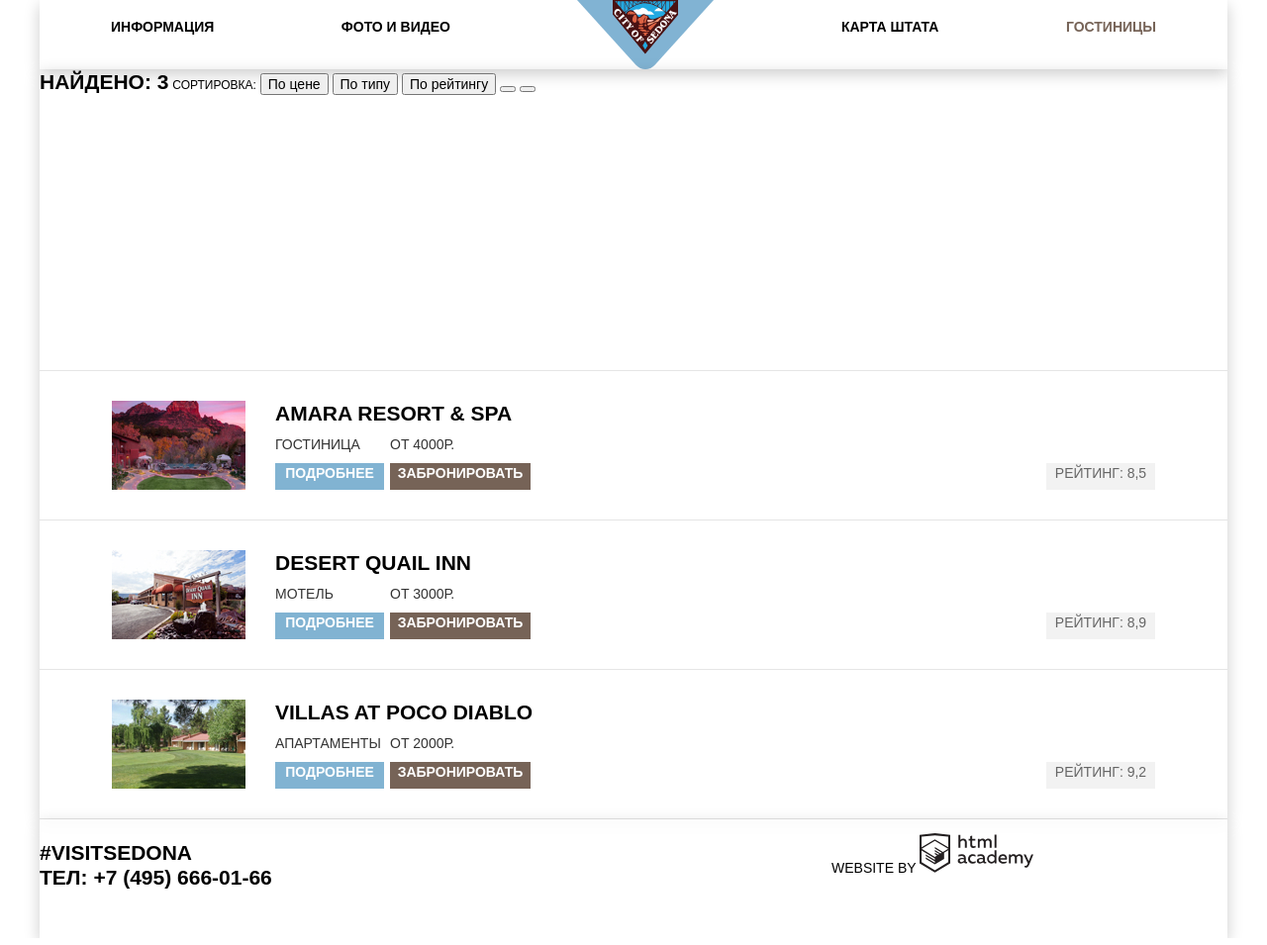
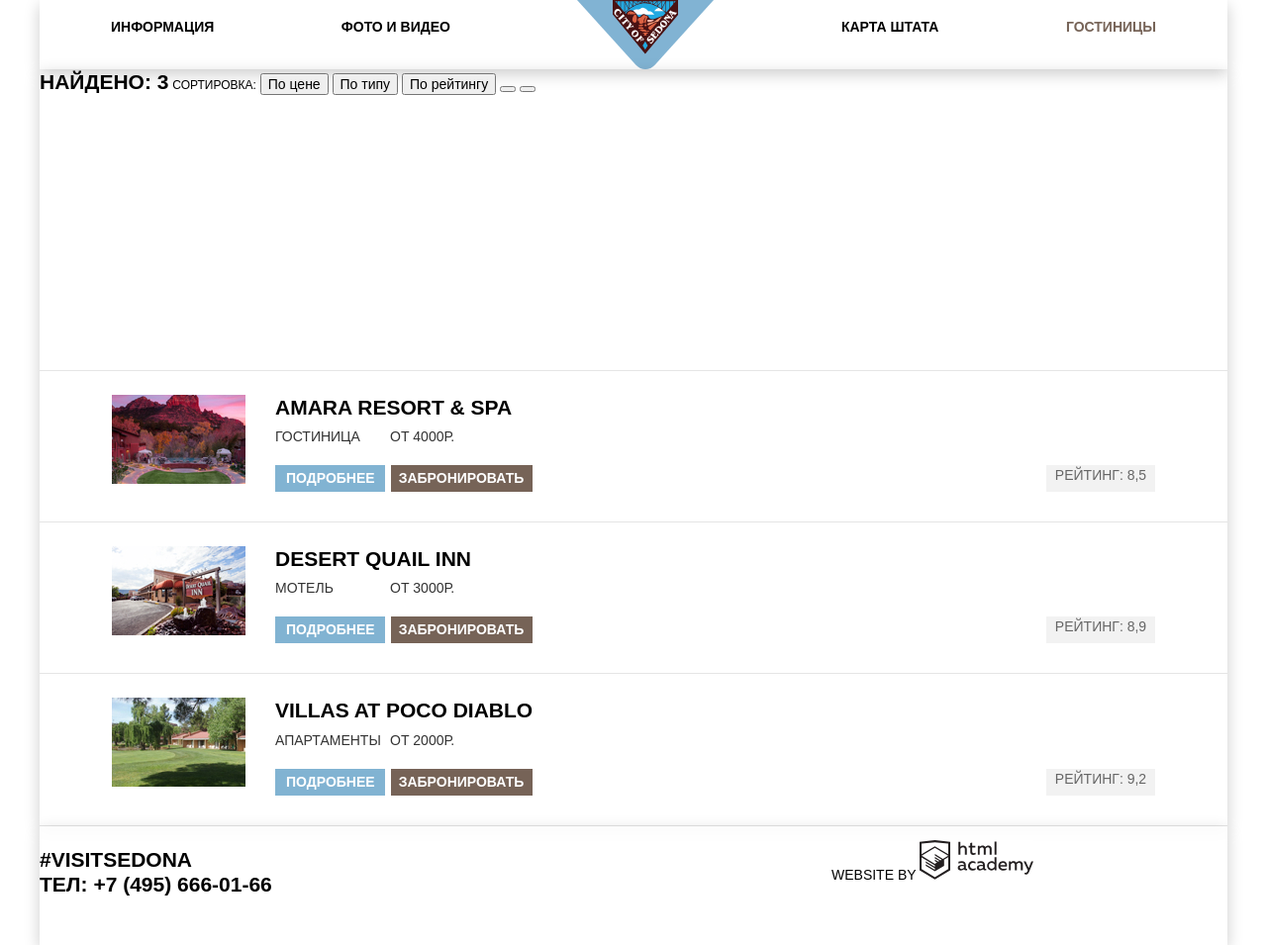
Before and after one commit to Juliet94/1584775-sedona-29, a plain HTML site: page hotels.html in a window 1280 px wide. Shown: the whole page at 99% size. Drawn offline with Linux system fonts and the light colour scheme.

Commit message:
Мелкие правки

```diff
--- a/css/style.css
+++ b/css/style.css
@@ -47,11 +47,8 @@
 
 /* Global */
 
-html {
+body {
   overflow-y: scroll;
-}
-
-body {
   min-width: 1200px;
   margin: 0;
   padding: 0;
@@ -64,6 +61,7 @@
   background-color: var(--basic-white);
   background-position: top center;
   background-repeat: no-repeat;
+
 }
 
 a {
@@ -93,6 +91,13 @@
   margin: -1px;
 }
 
+.container {
+  display: grid;
+  width: 1200px;
+  margin: 0 auto;
+  box-shadow: 0 5px 15px var(--basic-shadow);
+}
+
 /* Grid */
 
 .page-body {
@@ -102,15 +107,21 @@
   align-content: start;
 }
 
+.page-main {
+  grid-template-columns: 1fr;
+  grid-template-rows: min-content 1fr;
+}
+
+.page-footer .container {
+  display: grid;
+  grid-template-columns: 1fr 1fr 1fr;
+  min-height: 120px;
+}
+
 /* Navigation */
 
 .header {
   margin: 0 auto;
-}
-
-.container-header {
-  width: 1200px;
-  box-shadow: 0 5px 15px var(--basic-shadow);
 }
 
 .header-nav {
@@ -169,17 +180,6 @@
   color: var(--basic-black);
   mix-blend-mode: normal;
   opacity: 0.3;
-}
-
-/* Main */
-
-.container {
-  display: grid;
-  grid-template-columns: 1fr;
-  grid-template-rows: min-content 1fr;
-  width: 1200px;
-  margin: 0 auto;
-  box-shadow: 0 5px 15px var(--basic-shadow);
 }
 
 /* Short-info */
@@ -369,13 +369,6 @@
   margin: 0 auto 0 auto;
   min-height: 120px;
   background-color: var(--basic-footer);
-  box-shadow: 0 5px 15px var(--basic-shadow);
-}
-
-.container-footer {
-  display: grid;
-  grid-template-columns: 1fr 1fr 1fr;
-  width: 1200px;
 }
 
 .footer-contacts {
@@ -462,15 +455,15 @@
   display: flex;
   flex-wrap: wrap;
   flex-direction: row;
-  justify-content: space-between;
+  justify-content: flex-start;
   align-content: space-between;
-  width: 258px;
+  width: 290px;
   min-height: 90px;
   margin-left: 30px;
 }
 
 .hotels-info-wrapper p {
-  margin: 0;
+  margin: 7px 6px 18px 0;
 }
 
 .catalog-hotels-img {
@@ -506,7 +499,6 @@
 }
 
 .catalog-hotels-price {
-  width: min-content;
   min-width: 142px;
   font-size: 14px;
   line-height: 1.5;
@@ -525,7 +517,6 @@
 /* Link */
 
 .hotels-info-wrapper .link {
-  height: 27px;
   font-size: 14px;
   line-height: 1.5;
   font-weight: 700;
@@ -535,12 +526,13 @@
 }
 
 .link.link-brown {
-  width: 142px;
+  padding: 3px 9px 3px 8px;
+  margin-left: 6px;
   background-color: var(--basic-brown);
 }
 
 .link.link-blue {
-  width: 110px;
+  padding: 3px 10px 3px 11px;
   background-color: var(--basic-blue);
 }
 
--- a/hotels.html
+++ b/hotels.html
@@ -9,7 +9,7 @@
 <body class="page-body">
 
 <header class="header">
-  <div class="container-header">
+  <div class="container">
     <nav class="header-nav">
       <a class="header-logo" href="index.html">
         <img src="img/svg/logo-sedona.svg" width="138" height="70" alt="Логотип Седона">
@@ -24,7 +24,7 @@
   </div>
 </header>
 
-<main class="container">
+<main class="page-main container">
   <h1 class="visually-hidden">Поиск отеля в Седоне</h1>
 
   <section class="selection-hotels">
@@ -102,7 +102,7 @@
 </main>
 
 <footer class="page-footer">
-  <div class="container-footer">
+  <div class="container">
 
     <section class="footer-contacts">
       <h2 class="visually-hidden">Контакты</h2>
```
Also changed, not shown: index.html (+3 -3 lines).
